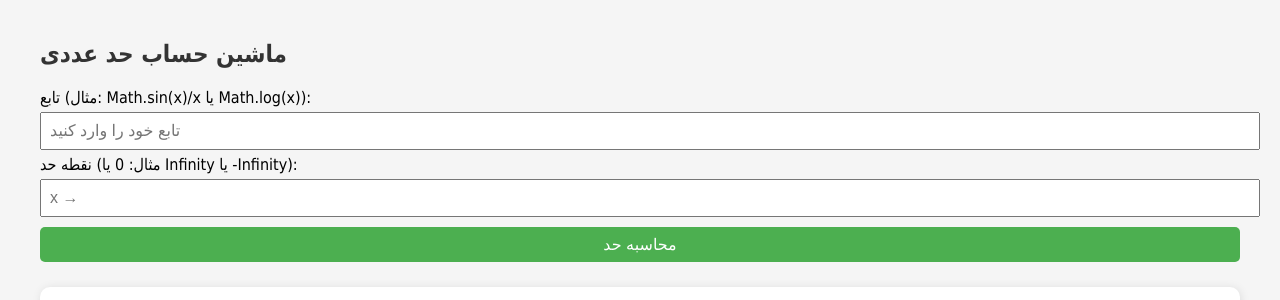
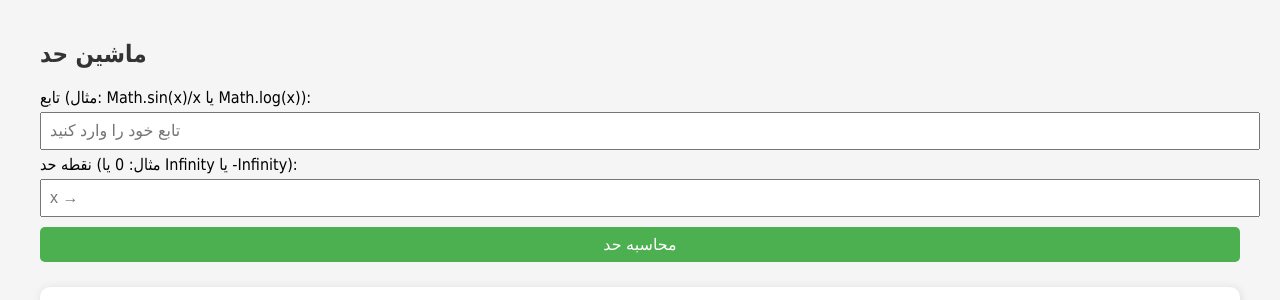
Before and after one commit to Federalmath/Federalmath.github.io, a plain HTML site: page calculator.html in a window 1280 px wide. Shown: the top 300 px of the page. Drawn offline with Linux system fonts and the light colour scheme.

Commit message:
Update calculator.html

```diff
--- a/calculator.html
+++ b/calculator.html
@@ -16,7 +16,7 @@
 </head>
 <body>
 
-<h2>ماشین حساب حد عددی</h2>
+<h2>ماشین حد </h2>
 
 <label>تابع (مثال: Math.sin(x)/x یا Math.log(x)):</label>
 <input type="text" id="func" placeholder="تابع خود را وارد کنید">
```
